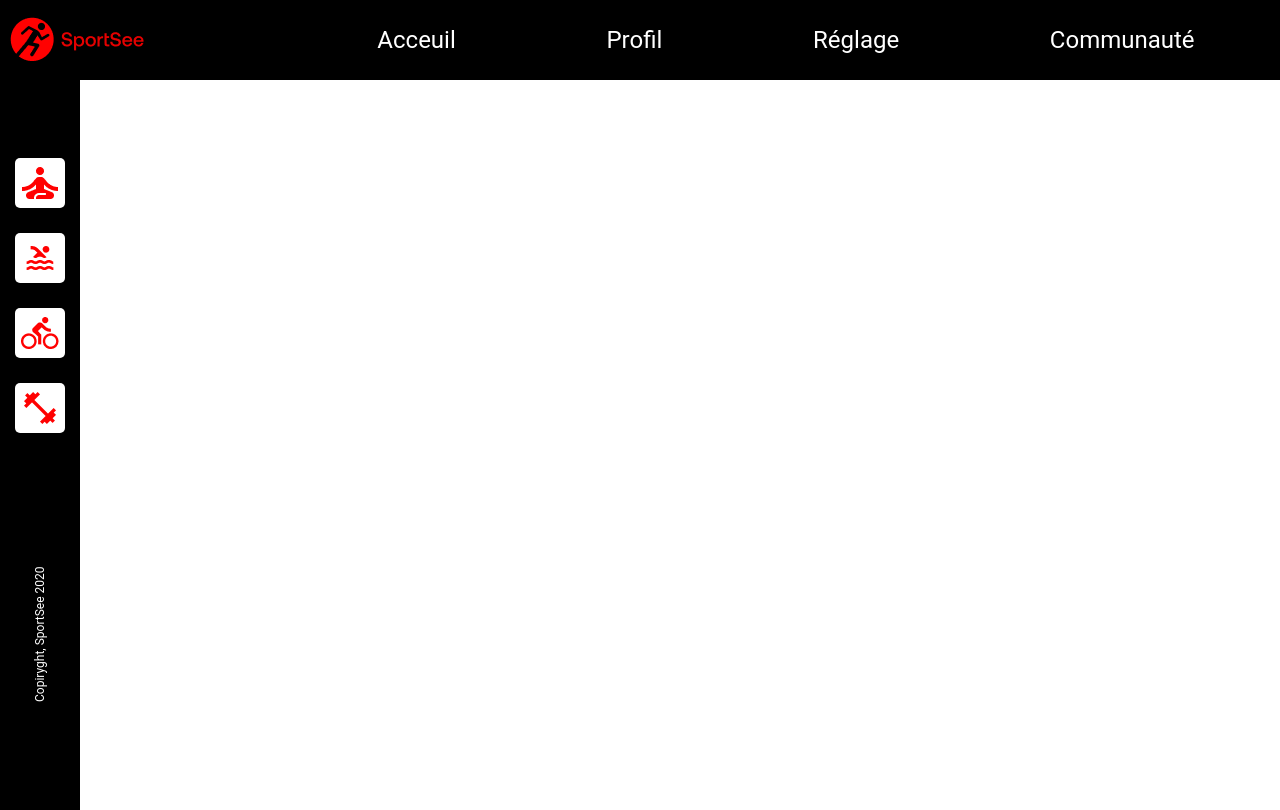
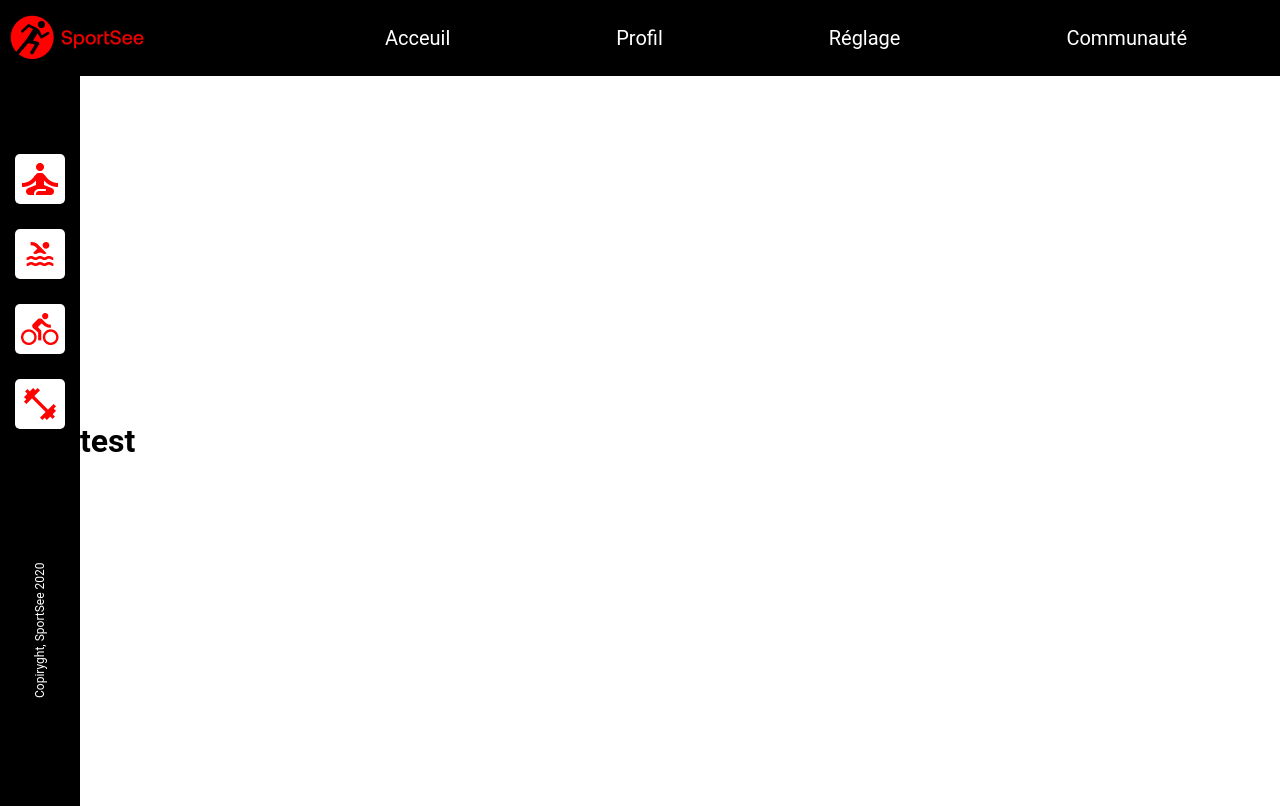
Before and after one commit to HOELCODE/SPORTSEE, a React (Vite) app: page / in a window 1280 px wide. Built offline with nearby package versions, Linux system fonts and the light colour scheme.

Commit message:
nav et aside et main ok

```diff
--- a/src/App.jsx
+++ b/src/App.jsx
@@ -1,12 +1,19 @@
 import Navbar from './layout/Navbar';
 import Aside from './layout/Aside';
+import Main from './layout/Main';
+
+import './css/App.css';
 
 function App() {
 
   return (
     <div className="App">
       <Navbar />
-      <Aside />
+      <div className="container">
+        <Aside />
+        <Main />
+      </div>
+
     </div>
   )
 }
--- /dev/null
+++ b/src/css/App.css
@@ -0,0 +1,5 @@
+.container {
+    display: flex;
+    flex-direction: row;
+    align-items: center;
+}
--- a/src/css/Navbar.css
+++ b/src/css/Navbar.css
@@ -20,6 +20,6 @@
 
 .nav ul li {
     list-style: none;
-    font-size: 24px;
+    font-size: 20px;
     cursor: pointer;
 }
--- /dev/null
+++ b/src/layout/Main.jsx
@@ -0,0 +1,7 @@
+const Main = () => {
+    return (
+        <h1>test</h1>
+    )
+};
+
+export default Main;
```
